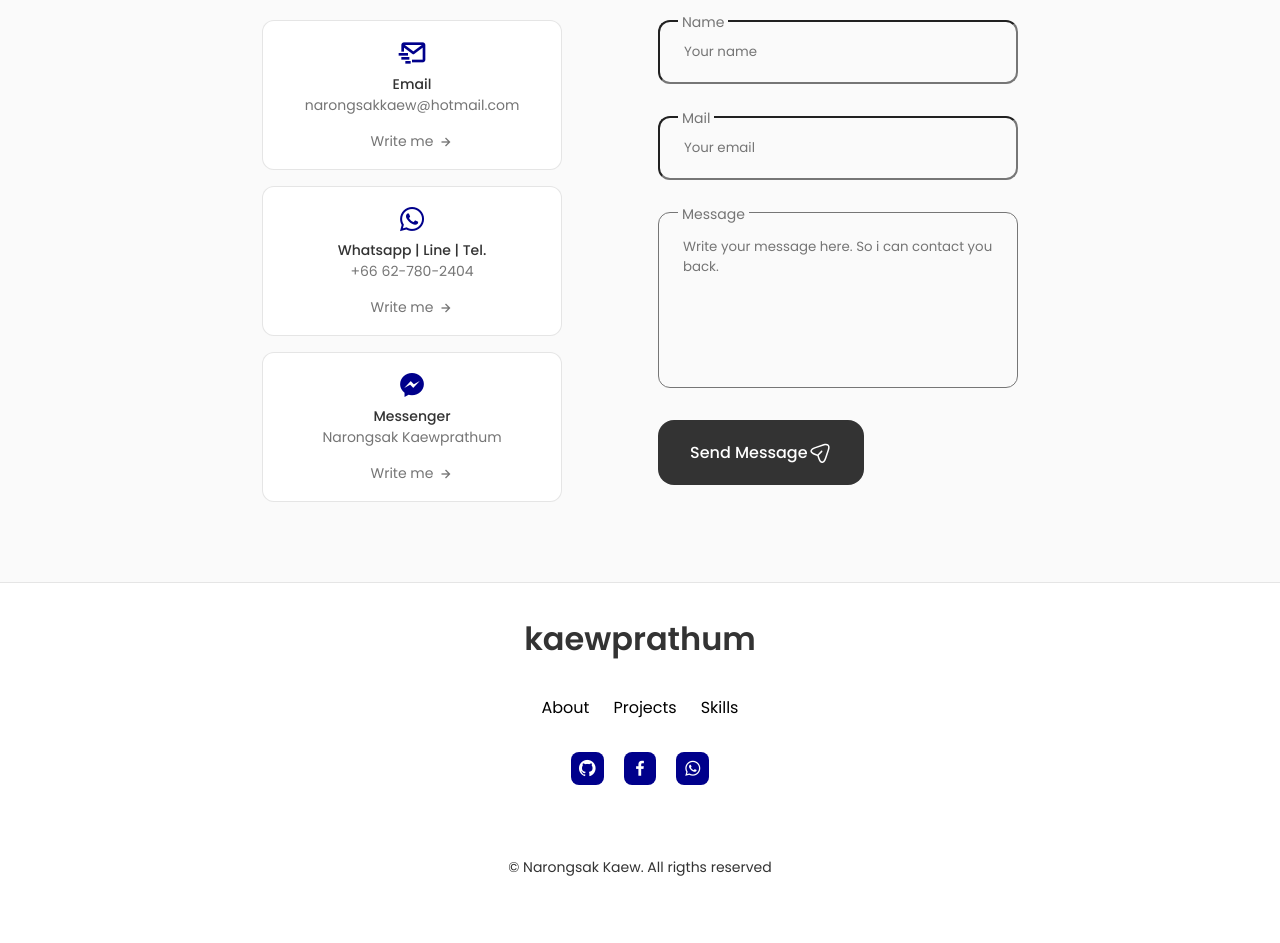
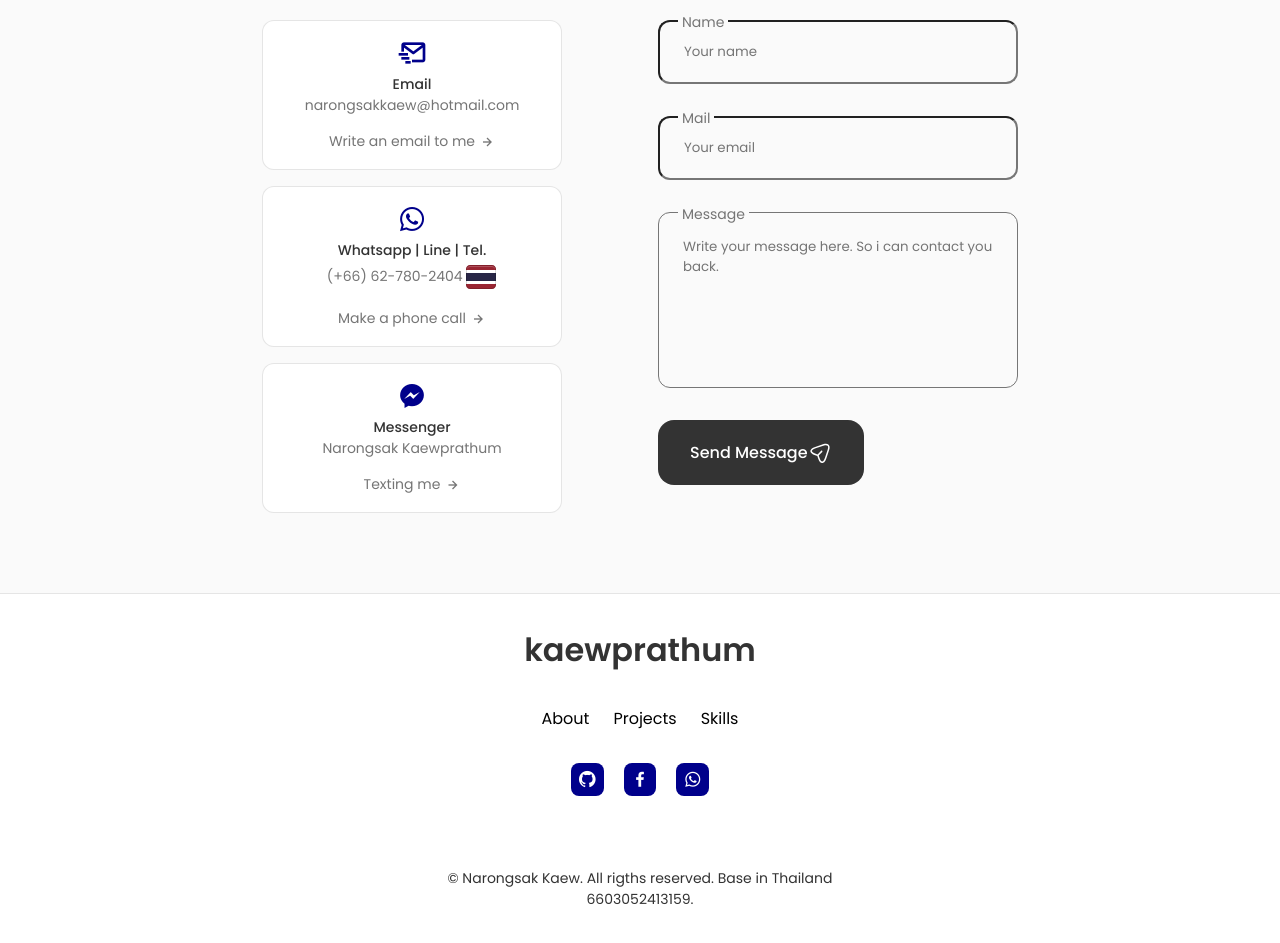
Before and after one commit to Narongsakkaewp/react-portfoilo, a React (Create React App) app: page / in a window 1280 px wide. Shown: the part 2680-3623 px from the top of the page. Built offline with nearby package versions, Linux system fonts and the light colour scheme.

Commit message:
คอมมิท อะไรไม่รู้ แต่ที่รู้ๆ หนูอยากคอมมิท

```diff
--- a/src/components/contact/Contact.jsx
+++ b/src/components/contact/Contact.jsx
@@ -35,7 +35,8 @@ const Contact = () => {
                         <h3 className="contact__card-title">Email</h3>
                         <span className="contact__card-data">narongsakkaew@hotmail.com</span>
 
-                        <a href="mailto:narongsakkaew@hotmail.com"  className="contact__button">Write me {""}
+                        <a href="mailto:narongsakkaew@hotmail.com"
+                        className="contact__button">Write an email to me {""}
                         <i className="bx bx-right-arrow-alt contact__button-icon"></i>
                         </a>
                     </div>
@@ -44,10 +45,18 @@ const Contact = () => {
                         <i className="bx bxl-whatsapp contact__card-icon"></i>
 
                         <h3 className="contact__card-title">Whatsapp | Line | Tel.</h3>
-                        <span className="contact__card-data">+66 62-780-2404</span>
+                        <span className="contact__card-data">(+66) 62-780-2404
+                        <svg
+                        className="contact__card-icon-th"
+                        xmlns="http://www.w3.org/2000/svg"
+                        width="32"
+                        height="32"
+                        viewBox="0 0 32 32"><path fill="#282646" d="M1 11H31V21H1z"></path><path d="M5,4H27c2.208,0,4,1.792,4,4v4H1v-4c0-2.208,1.792-4,4-4Z" fill="#992532"></path><path d="M5,20H27c2.208,0,4,1.792,4,4v4H1v-4c0-2.208,1.792-4,4-4Z" transform="rotate(180 16 24)" fill="#992532"></path><path fill="#fff" d="M1 9H31V12H1z"></path><path fill="#fff" d="M1 20H31V23H1z"></path><path d="M27,4H5c-2.209,0-4,1.791-4,4V24c0,2.209,1.791,4,4,4H27c2.209,0,4-1.791,4-4V8c0-2.209-1.791-4-4-4Zm3,20c0,1.654-1.346,3-3,3H5c-1.654,0-3-1.346-3-3V8c0-1.654,1.346-3,3-3H27c1.654,0,3,1.346,3,3V24Z" opacity=".15"></path><path d="M27,5H5c-1.657,0-3,1.343-3,3v1c0-1.657,1.343-3,3-3H27c1.657,0,3,1.343,3,3v-1c0-1.657-1.343-3-3-3Z" fill="#fff" opacity=".2"></path>
+                        </svg>
+                        </span>
 
                         <a href="https://api.whatsapp.com/send?phone=66627802404&text=Hello, more information!"
-                         className="contact__button">Write me {""}
+                         className="contact__button">Make a phone call {""}
                         <i className="bx bx-right-arrow-alt contact__button-icon"></i></a>
                     </div>
 
@@ -58,7 +67,7 @@ const Contact = () => {
                         <span className="contact__card-data">Narongsak Kaewprathum</span>
 
                         <a href="https://www.messenger.com/"
-                         className="contact__button">Write me {""}
+                         className="contact__button">Texting me {""}
                         <i className="bx bx-right-arrow-alt contact__button-icon"></i></a>
                     </div>
                 </div>
--- a/src/components/contact/contact.css
+++ b/src/components/contact/contact.css
@@ -30,6 +30,13 @@
     font-size: 2rem;
     color: darkblue;
     margin-bottom: var(--mb-0-25);
+}
+
+.contact__card-icon-th {
+    font-size: 1rem;
+    display: inline-block;
+    vertical-align: middle;
+    margin-left: 2.5px;
 }
 
 .contact__card-title,
--- a/src/components/footer/Footer.jsx
+++ b/src/components/footer/Footer.jsx
@@ -35,7 +35,7 @@ const Footer = () => {
                 </a>
             </div>
 
-            <span className="footer__copy">&#169; Narongsak Kaew. All rigths reserved</span>
+            <span className="footer__copy">&#169; Narongsak Kaew. All rigths reserved. Base in Thailand <br/> 6603052413159.</span>
         </div>
     </footer>
   )
```
